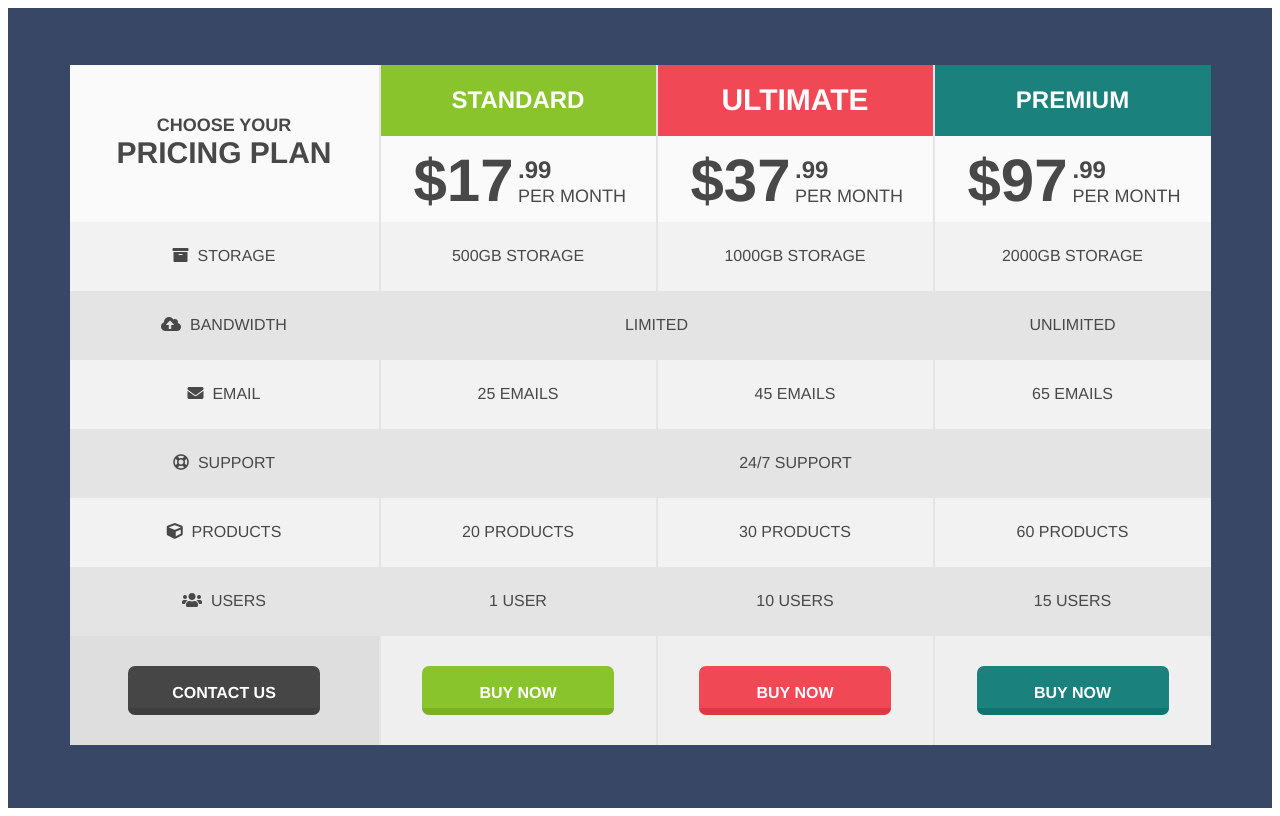
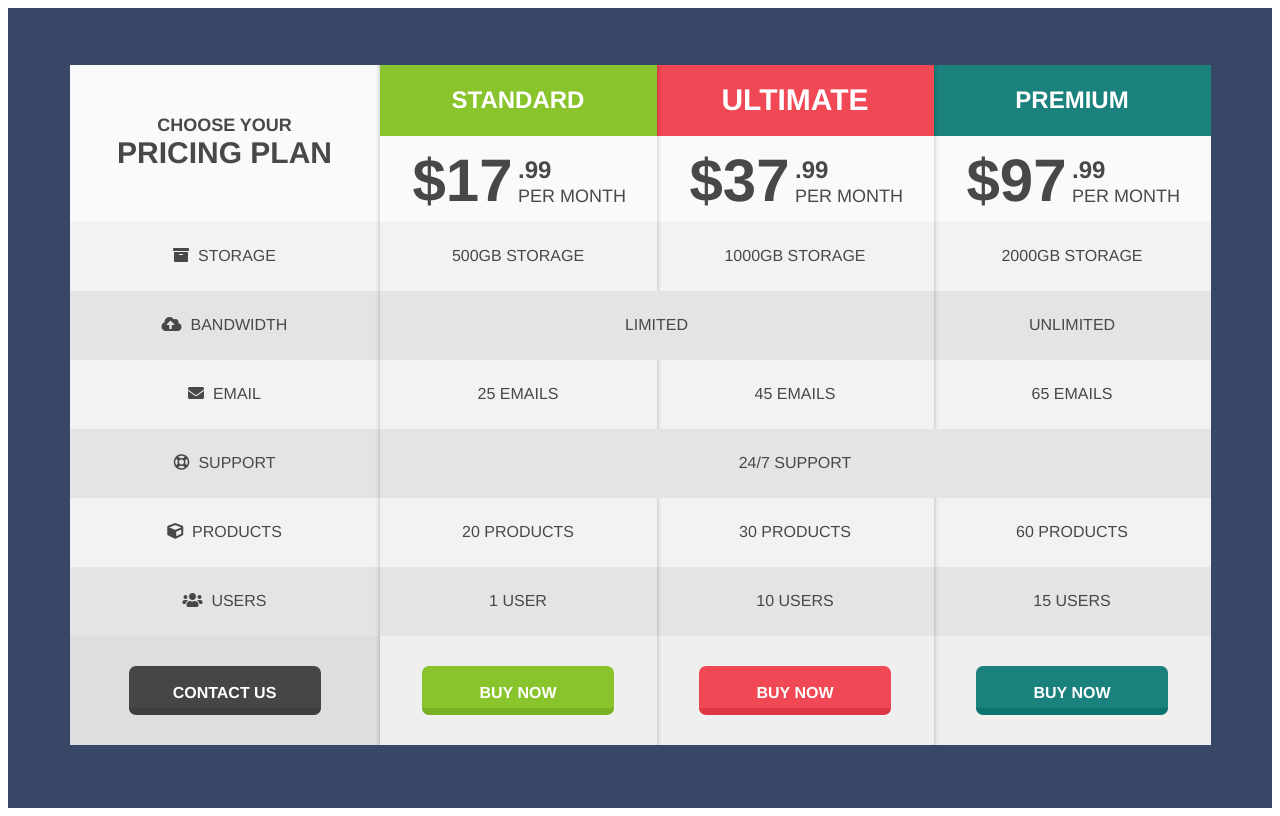
Before and after one commit to olegzip/frontend, a plain HTML site: page src/homework5/index.html in a window 1280 px wide. Drawn offline with nearby package versions, Linux system fonts and the light colour scheme.

Commit message:
HomeWork5 (First Table) added inline box-shadow and button`s hover effect

```diff
--- a/src/homework5/css/style.css
+++ b/src/homework5/css/style.css
@@ -26,17 +26,14 @@ table {
 
 #col-first {
     width: 310px;
-    border-right: 2px solid rgb(228, 228, 228);
 }
 
 #col {
     width: 277px;
-    border-right: 2px solid rgb(228, 228, 228);
 }
 
 #col-last {
     width: 277px;
-    border-left: 2px solid rgb(228, 228, 228);
 }
 
 /*TABLE HEADER:*/
@@ -58,6 +55,14 @@ th {
 
 th div {
     display: inline-block;
+}
+
+th:last-of-type {
+    box-shadow: inset 5px 0 5px -5px rgba(0, 0, 0, 0.27);
+}
+
+th:nth-of-type(3) {
+    box-shadow: inset 5px 0 5px -5px rgba(0, 0, 0, 0.27);
 }
 
 .dollar {
@@ -92,20 +97,25 @@ th div {
     font-size: 18px;
     font-weight: 700;
     vertical-align: bottom;
+    box-shadow: inset -5px 0 5px -5px rgba(0, 0, 0, 0.27);
 }
 
 #pricing-plan {
     font-size: 30px;
     font-weight: 700;
     vertical-align: top;
+    box-shadow: inset -5px 0 5px -5px rgba(0, 0, 0, 0.27);
 }
-#font-stand{
+
+#font-stand {
     font-size: 24px;
 }
-#font-ultim{
+
+#font-ultim {
     font-size: 30px;
 }
-#font-prem{
+
+#font-prem {
     font-size: 24px;
 }
 
@@ -121,6 +131,18 @@ tbody tr:nth-child(odd) {
     background-color: rgb(242, 242, 242);
 }
 
+td:first-of-type {
+    box-shadow: inset -5px 0 5px -5px rgba(0, 0, 0, 0.27);
+}
+
+td:last-of-type {
+    box-shadow: inset 5px 0 5px -5px rgba(0, 0, 0, 0.27);
+}
+
+td:nth-of-type(3) {
+    box-shadow: inset 5px 0 5px -5px rgba(0, 0, 0, 0.27);
+}
+
 /*TABLE FOOTER (LAST ROW):*/
 
 tfoot td {
@@ -132,7 +154,7 @@ tfoot tr {
     height: 109px;
 }
 
-tfoot td:first-child{
+tfoot td:first-child {
     background-color: rgb(222, 222, 222);
 }
 
@@ -148,7 +170,8 @@ tfoot tr button {
     border-radius: 7px;
     cursor: pointer;
     border: none;
-    border-bottom: 7px solid red;
+    border-bottom: 7px solid;
+    transition: ease-out, 0.5s;
 }
 
 .contact-bgr {
@@ -173,3 +196,8 @@ tfoot tr button {
     border-color: rgb(14, 116, 111);
     color: white;
 }
+
+button:hover {
+    box-shadow: 0px 10px 60px -5px rgba(0, 0, 0, 0.7);
+    border-bottom: 3px rgba(0, 0, 0, 0.5);
+}
--- a/src/homework5/index.html
+++ b/src/homework5/index.html
@@ -65,6 +65,7 @@
             <tr>
                 <td><i class="far fa-life-ring"></i>&nbsp support</td>
                 <td colspan="3">24/7 support</td>
+                <td style="display: none"></td>
             </tr>
             <tr>
                 <td><i class="fas fa-cube"></i>&nbsp products</td>
```
